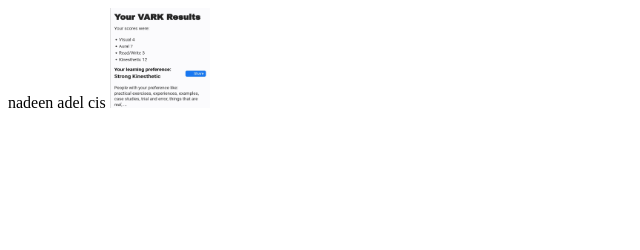
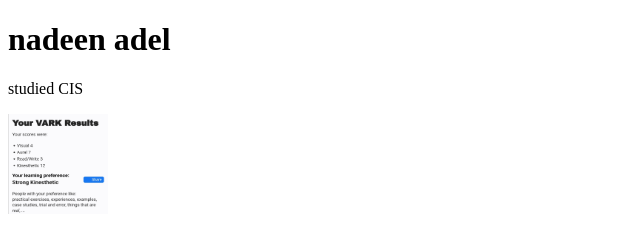
Before and after one commit to nadeen-alirr/repoexaample, a plain HTML site: page index.html in a window 1280 px wide. Shown: the whole page, without its empty margins (0-640 px from the left). Drawn offline with Linux system fonts and the light colour scheme.

Commit message:
add update

```diff
--- a/index.html
+++ b/index.html
@@ -7,8 +7,8 @@
     <title>Document</title>
 </head>
 <body>
-   nadeen adel
-   cis
+  <h1>nadeen adel</h1>
+  <p>studied CIS</p>
    <img src="/repoexaample/test.jpg" width="100px" height="100px">
 </body>
 </html>
```
Also changed, not shown: 1 other file.
